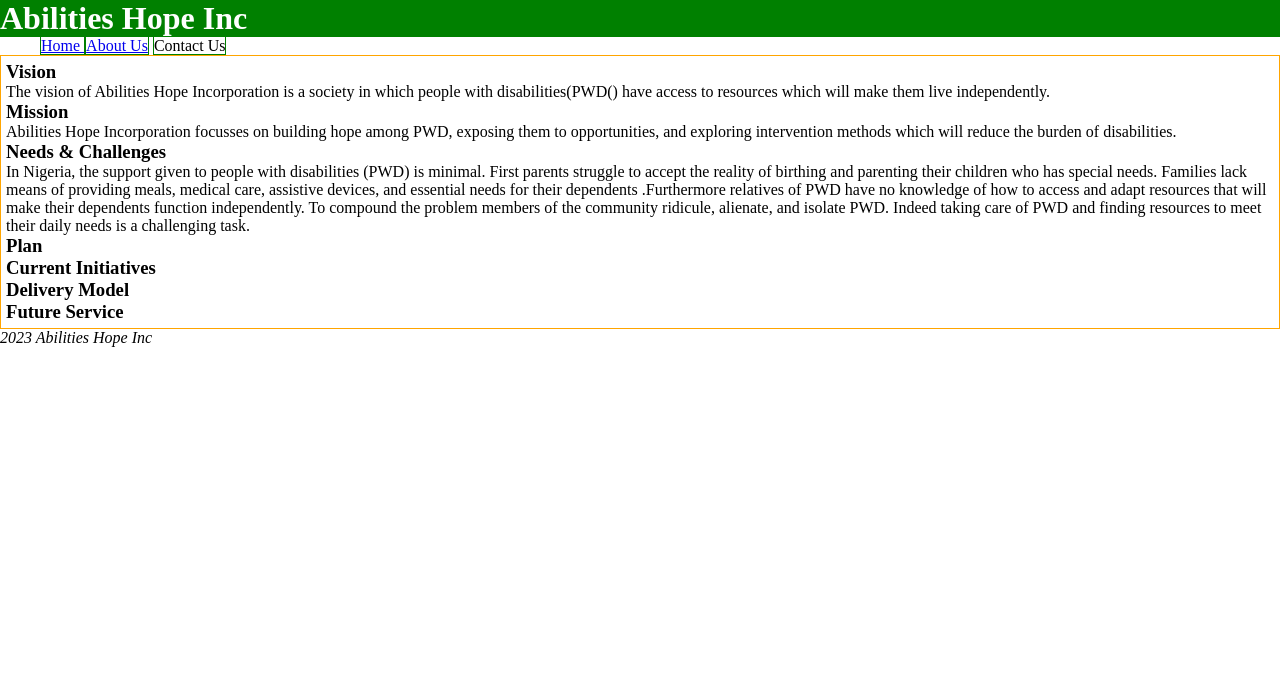
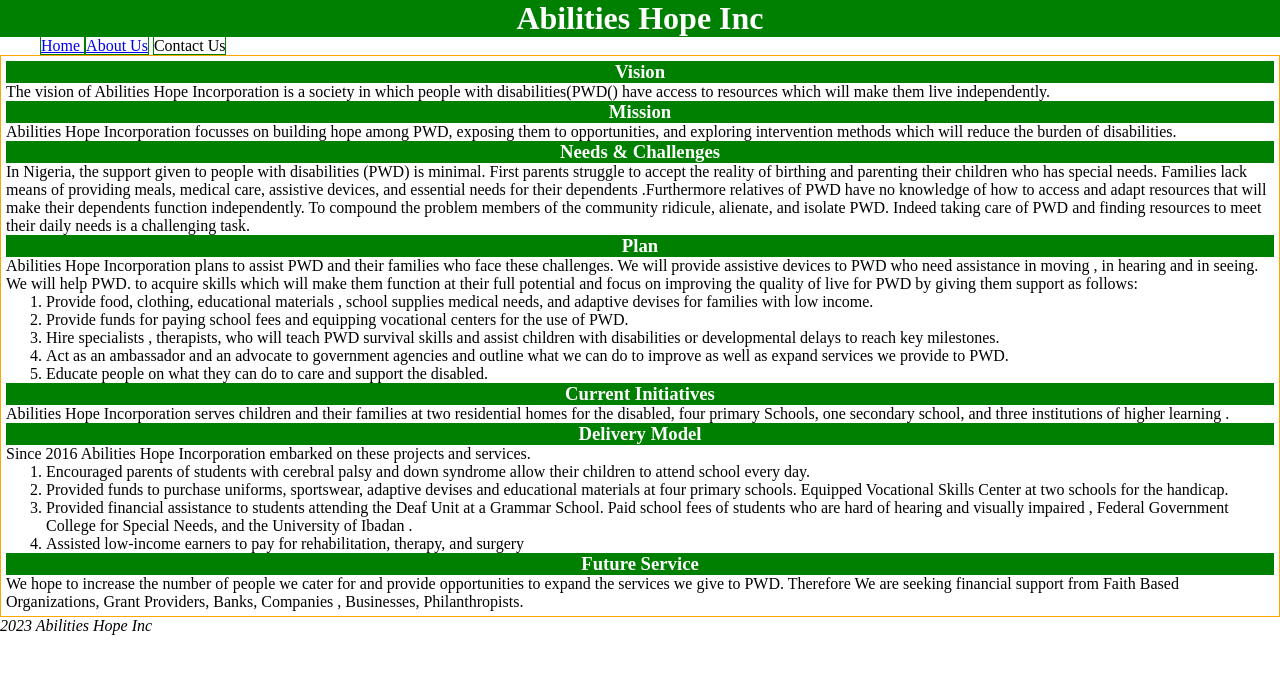
Before and after one commit to SeyiAkinwale/AbilitiesHopeInc, a plain HTML site: page AboutUs.html in a window 1280 px wide. Drawn offline with Linux system fonts and the light colour scheme.

Commit message:
Section content

```diff
--- a/AboutUs.html
+++ b/AboutUs.html
@@ -33,15 +33,34 @@
       </p>
       <p>
         <h3>Plan</h3>
+Abilities Hope Incorporation plans to assist  PWD and their families who face these  challenges. We will provide assistive devices to  PWD who need assistance in moving , in hearing and  in seeing. We will help PWD.
+ to acquire skills which will make them function at their full potential and  focus on  improving   the quality  of live for  PWD by giving them support as follows:
+        <ol>
+          <li>Provide  food, clothing, educational materials , school supplies  medical needs, and adaptive devises for families with low income.</li>
+          <li>Provide funds for paying school fees and equipping vocational centers  for the use of PWD.              </li>
+          <li>Hire specialists , therapists, who will teach  PWD survival skills and assist children with disabilities or developmental delays to reach key milestones.</li>
+          <li>Act as  an ambassador and an  advocate  to  government agencies and outline  what we can do to improve as well as expand services we provide to PWD.
+            </li>
+          <li>Educate people on what they can do to care and support  the disabled.</li>
+        </ol>
       </p>
       <p>
         <h3>Current Initiatives</h3>
+        Abilities Hope Incorporation serves children  and their families at  two residential homes for the disabled, four  primary Schools, one secondary school, and three institutions of higher learning .
       </p>
       <p>
         <h3>Delivery Model</h3>
+        Since 2016  Abilities Hope Incorporation embarked on these projects and services.
+        <ol>
+          <li>Encouraged parents of students with cerebral palsy and down syndrome allow their children  to attend school every day.</li>
+          <li>Provided  funds to  purchase  uniforms, sportswear, adaptive devises and educational materials at four primary schools. Equipped  Vocational Skills Center at two schools for the handicap. </li>
+          <li>Provided financial assistance to students attending  the Deaf Unit at  a Grammar School. Paid school fees of students who are hard of hearing and visually impaired , Federal Government College for Special Needs, and the  University of Ibadan .</li>
+          <li>Assisted low-income earners to pay for rehabilitation, therapy, and surgery</li>
+        </ol>
       </p>
       <p>
         <h3>Future Service</h3>
+        We hope  to increase the number of people we cater for and provide opportunities to expand the services we give to PWD.  Therefore We   are seeking financial support from Faith Based Organizations, Grant Providers, Banks, Companies , Businesses, Philanthropists.
       </p>
     </main>
     <footer> 2023 Abilities Hope Inc</footer>
--- a/style.css
+++ b/style.css
@@ -5,14 +5,18 @@ html {
 
 * { margin : 0px ; box-sizing : border-box;}
 
-header {color:White; background:Green;}
+header {color:White; text-align: center; background:Green;}
 
 main {padding: 5px; border: 1px solid Orange;}
+
+nav { margin-left: auto; margin-right: auto;}
 
 nav li {display:inline; border: 1px solid Green;}
 
 main figure img { display: block; align-content: center; background:Orange; margin-left: auto; margin-right:auto; padding: 5px; border: 30px navy;}
 
+main h3 {color:White; text-align: center; background:Green;}
+
 figcaption { display: block;color:Navy;}
 
 footer {font-style: italic;}
```
Also changed, not shown: index.html (+1 -1 lines).
